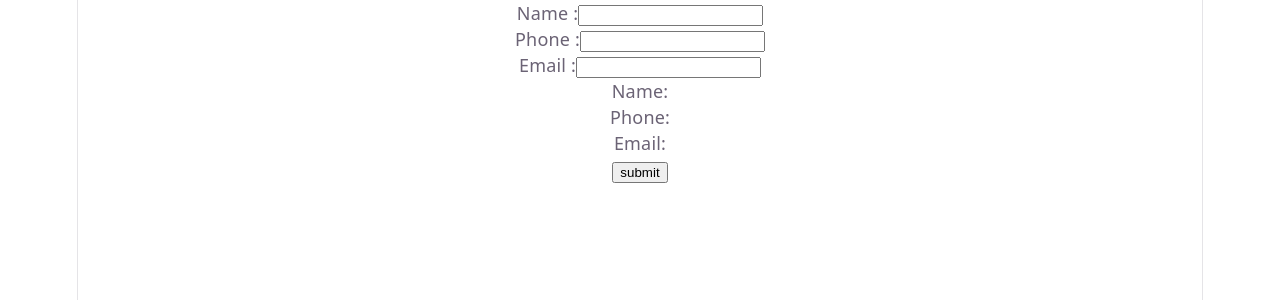
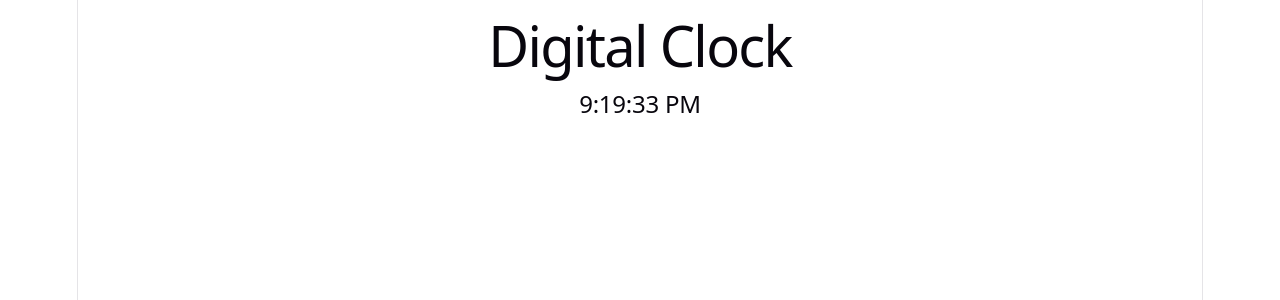
Before and after one commit to sakhlane/180-days-fullstack-challenge-27-july-2026-, a React (Vite) app in the folder React-js/Learning-ReactJs/: page / in a window 1280 px wide. Shown: the top 300 px of the page. Built offline with nearby package versions, Linux system fonts and the light colour scheme.

Commit message:
learned about useEffect hook

```diff
--- a/React-js/Learning-ReactJs/src/App.jsx
+++ b/React-js/Learning-ReactJs/src/App.jsx
@@ -9,8 +9,9 @@ import Patient from "./Patient.jsx"
 import Count from "./Components/Count.jsx"
 import ShowHide from './Components/ShowHide.jsx'
 // import LikeBtn from './Components/LikeBtn.jsx'
-import ControlledForm from './Components/ControlledForm.jsx'
-
+// import ControlledForm from './Components/ControlledForm.jsx'
+import CounterWithuseEffect from './Components/day 6 of react/CounterWithuseEffect.jsx'
+import Clock from './Components/day 6 of react/Clock.jsx'
 function App() {
   function handleClick (){
     console.log('button was clicked ')
@@ -29,7 +30,9 @@ return (
         {/* <Count /> */}
         {/* <ShowHide /> */}
         {/* <LikeBtn /> */}
-        <ControlledForm/>
+        {/* <ControlledForm/> */}
+        {/* <CounterWithuseEffect/> */}
+        <Clock />
     </>
   )
 }
--- /dev/null
+++ b/React-js/Learning-ReactJs/src/Components/day 6 of react/Clock.jsx
@@ -0,0 +1,20 @@
+import {useState , useEffect} from "react";
+function Clock (){
+    const [time, setTime] = useState(new Date().toLocaleTimeString());
+    useEffect(()=>{
+        const timer = setInterval(()=>{
+            setTime(new Date().toLocaleTimeString())
+        },1000)
+
+        // cleanup Code
+        return ()=>{
+            clearInterval(timer);
+        }
+    },[])
+    return (<>
+        <h1>Digital Clock</h1>
+        <h2>{time}</h2>
+    </>)
+}
+
+export default Clock;
--- /dev/null
+++ b/React-js/Learning-ReactJs/src/Components/day 6 of react/CounterWithuseEffect.jsx
@@ -0,0 +1,28 @@
+
+import { useState , useEffect } from "react";
+
+function CounterWithuseEffect(){
+    const [count, setCount] = useState(0);
+    // function increment
+    function increment(){
+        setCount((pre) => pre + 1);
+    }
+
+    function decrement (){
+        setCount((pre)=>{ return pre - 1})
+    }
+
+    // useEffect
+    useEffect(()=>{
+        document.title = `Count : ${count}`
+    })
+
+
+    return (<>
+        <h1>Count : {count}</h1>
+        <button onClick={increment} >Increment</button>
+        <button onClick={decrement} >Decrement</button>
+    </>)
+}
+
+export default CounterWithuseEffect;
```
